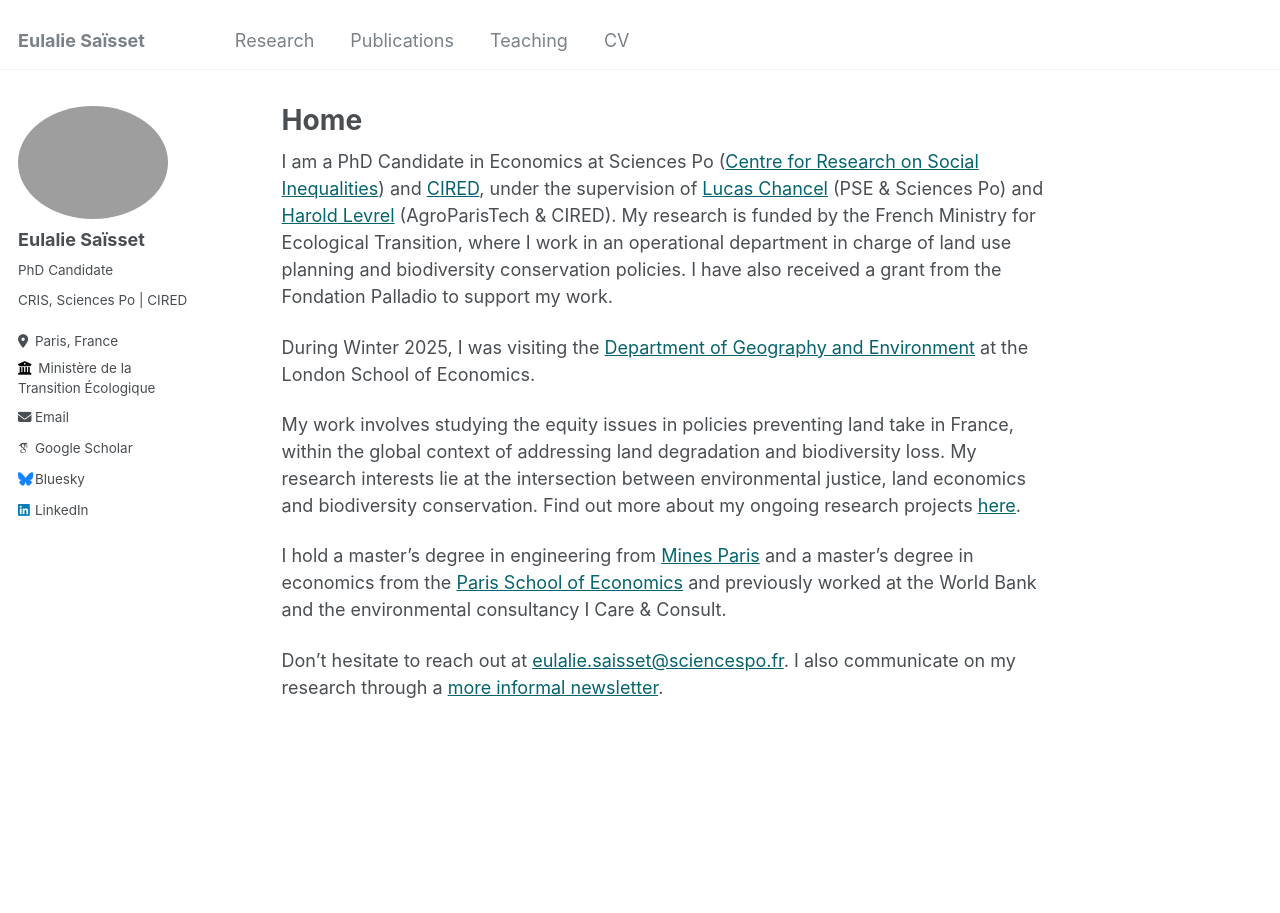
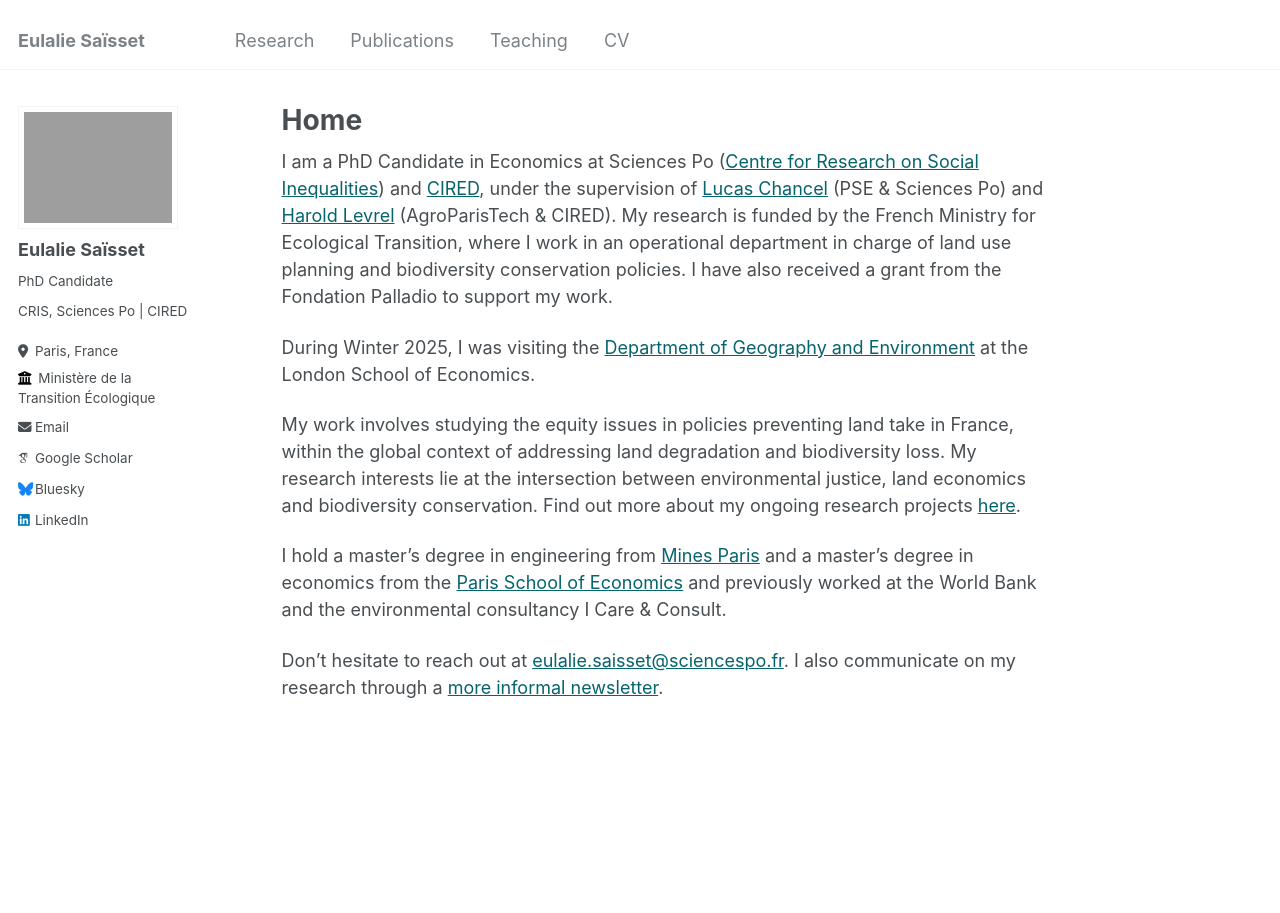
Before and after one commit to eulaliesaisset/eulaliesaisset.github.io, a Jekyll site: the page built from _pages/about.md, in a window 1280 px wide. Built offline with Jekyll 4.4.1, drawn with Linux system fonts in a browser that asks for light colours; some web fonts are replaced.

Commit message:
Update _sidebar.scss other attempt for profile pic

```diff
--- a/_sass/_sidebar.scss
+++ b/_sass/_sidebar.scss
@@ -79,7 +79,7 @@
 .author__avatar {
   display: table-cell;
   vertical-align: top;
-  width: 45px;
+  width: 36px;
   // set width only, for non-square avatars
   // height: 36px;
 
@@ -90,12 +90,12 @@
   }
 
   img {
-    max-width: 150px;
-    border-radius: 50%;
+    max-width: 160px;
+    border-radius: 0%;
 
     @include breakpoint($large) {
-      padding: 0px;
-      border: 0px solid $border-color;
+      padding: 5px;
+      border: 1px solid $border-color;
     }
   }
 }
```
